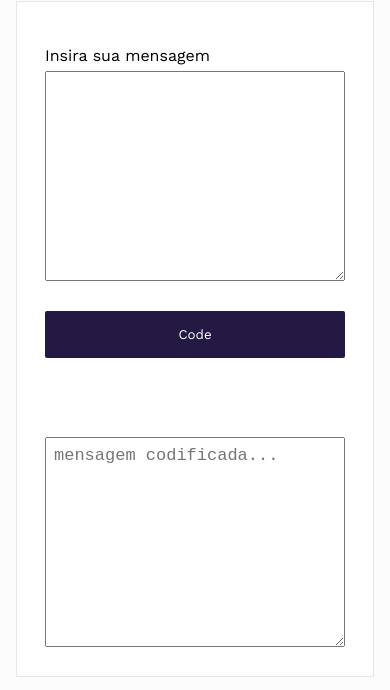
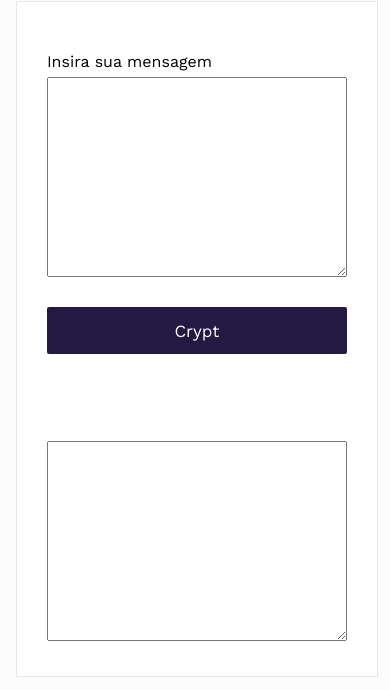
Before and after one commit to williamcouto/atbash-cipher, a plain HTML site: page index.html in a window 390 px wide. Shown: the part 112-802 px from the top of the page. Drawn offline with nearby package versions, Linux system fonts and the light colour scheme.

Commit message:
Update CSS

```diff
--- a/index.html
+++ b/index.html
@@ -14,9 +14,9 @@
                 <div class="box-msg">
                     <label for="user_text">Insira sua mensagem</label>
                     <textarea name="user_text" id="user_text"></textarea>
-                    <input type="button" value="Code" onclick="encodeAtbash()">
+                    <input type="button" value="Crypt" onclick="encodeAtbash()">
                 </div>
-                <textarea name="text_encode" id="text_encode" placeholder="mensagem codificada..."></textarea>
+                <textarea name="text_encode" id="text_encode"></textarea>
             </div>
 
             <article class="atbash-history">
--- a/style.css
+++ b/style.css
@@ -67,11 +67,12 @@ input[type="button"]{
     background-color: #231942;
     color: #ffff;
     font-family: 'Work sans', Arial, Helvetica, sans-serif;
+    font-size: 17px;
     border: none;
     width: 130px;
-    height: 35px;
+    height: 38px;
     cursor: pointer;
-    border-radius: 2px;
+    border-radius: 5px;
     padding: 5px;
 }
 
@@ -99,15 +100,14 @@ footer a{
         display: flex;
         flex-direction: column;
         align-items: center;
-        gap: 30px;
-        width: 92vw;
+        width: 93vw;
         height: 80vh;
         margin: 6% 0px 0px 4%;
     }
 
     textarea{
         width: 300px;
-        height: 210px;
+        height: 200px;
     }
 
     h1{
```
